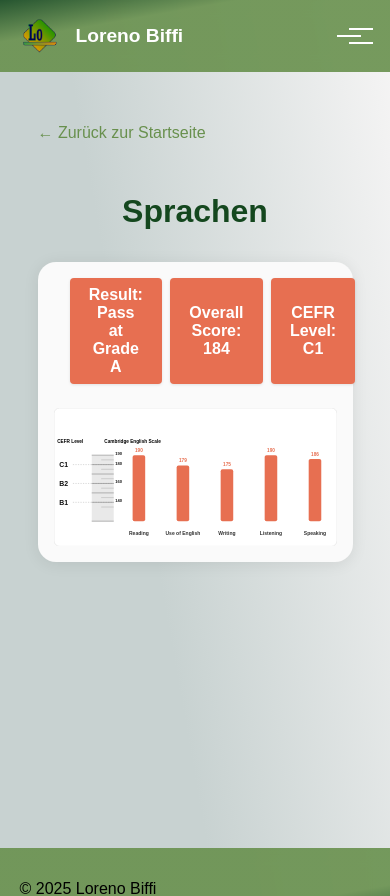
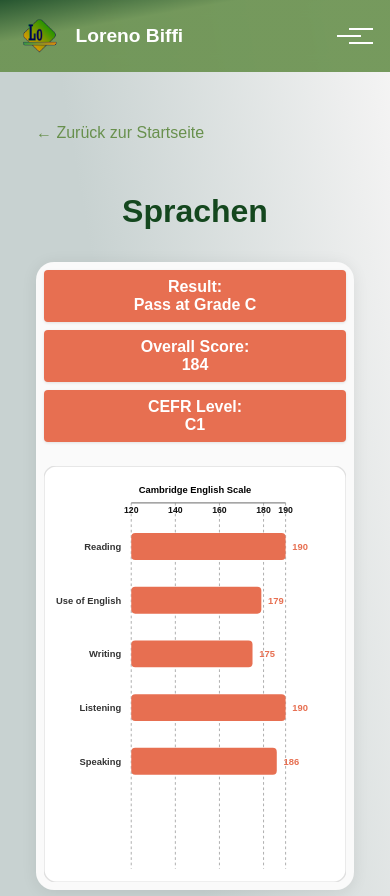
Before and after one commit to LorenoWiss/LorenoBiffiWebseite, a Vue app in the folder Bewerbungswebseite/: page /sprachen in a window 390 px wide. Shown: the top 896 px of the page. Built offline with nearby package versions, Linux system fonts and the light colour scheme.

Commit message:
Grafik für sprachen auf mobile angepasst

```diff
--- a/Bewerbungswebseite/package.json
+++ b/Bewerbungswebseite/package.json
@@ -15,6 +15,7 @@
     "@fortawesome/free-brands-svg-icons": "^6.7.2",
     "@fortawesome/free-solid-svg-icons": "^6.7.2",
     "@fortawesome/vue-fontawesome": "^3.0.8",
+    "gsap": "^3.13.0",
     "vue": "^3.5.13",
     "vue-router": "^4.5.1"
   },
--- a/Bewerbungswebseite/src/components/Sprachen.vue
+++ b/Bewerbungswebseite/src/components/Sprachen.vue
@@ -8,27 +8,30 @@
       </p>
               <div class="cambridge-svg-wrapper">
         <div class="info-row">
-          <div class="info-box">Result:<br>Pass at Grade A</div>
-          <div class="info-box">Overall Score:<br>184</div>
-          <div class="info-box">CEFR Level:<br>C1</div>
+          <div class="info-box">Result:<br>Pass at Grade C</div>
+          <div class="info-box">Overall Score:<br>{{ overallScore }}</div>
+          <div class="info-box">CEFR Level:<br>{{ cefrLevel }}</div>
         </div>
-        <svg viewBox="0 0 900 440" class="cambridge-svg">
-          <rect x="0" y="0" width="900" height="440" rx="18" fill="#fff" stroke="#e0e0e0" stroke-width="2" />
-          <g transform="translate(0,50)">
+        <svg :viewBox="viewBox" class="cambridge-svg">
+          <rect x="0" y="0" width="100%" height="100%" rx="18" fill="#fff" stroke="#e0e0e0" stroke-width="2" />
+
+          <!-- Desktop View -->
+          <g v-if="!isMobile">
+            <!-- Scale/Ruler -->
             <g>
-              <text x="10" y="60" font-size="15" font-family="Arial, sans-serif" font-weight="bold">CEFR Level</text>
-              <text x="160" y="60" font-size="15" font-family="Arial, sans-serif" font-weight="bold">Cambridge English Scale</text>
+              <text x="10" y="60" class="scale-label">CEFR Level</text>
+              <text x="160" y="60" class="scale-label">Cambridge English Scale</text>
               <rect x="120" y="100" width="70" height="210" fill="#e0e0e0" opacity="0.7" />
-              <line x1="60" y1="130" x2="190" y2="130" stroke="#888" stroke-dasharray="4,4" />
-              <line x1="60" y1="190" x2="190" y2="190" stroke="#888" stroke-dasharray="4,4" />
-              <line x1="60" y1="250" x2="190" y2="250" stroke="#888" stroke-dasharray="4,4" />
-              <text x="45" y="138" font-size="22" font-family="Arial, sans-serif" font-weight="bold" fill="#111" text-anchor="end">C1</text>
-              <text x="45" y="198" font-size="22" font-family="Arial, sans-serif" font-weight="bold" fill="#111" text-anchor="end">B2</text>
-              <text x="45" y="258" font-size="22" font-family="Arial, sans-serif" font-weight="bold" fill="#111" text-anchor="end">B1</text>
-              <text x="195" y="100" font-size="13" font-family="Arial, sans-serif" font-weight="bold" fill="#111" text-anchor="start">190</text>
-              <text x="195" y="130" font-size="13" font-family="Arial, sans-serif" font-weight="bold" fill="#111" text-anchor="start">180</text>
-              <text x="195" y="190" font-size="13" font-family="Arial, sans-serif" font-weight="bold" fill="#111" text-anchor="start">160</text>
-              <text x="195" y="250" font-size="13" font-family="Arial, sans-serif" font-weight="bold" fill="#111" text-anchor="start">140</text>
+              <line x1="60" y1="130" x2="190" y2="130" class="scale-line-dashed" />
+              <line x1="60" y1="190" x2="190" y2="190" class="scale-line-dashed" />
+              <line x1="60" y1="250" x2="190" y2="250" class="scale-line-dashed" />
+              <text x="45" y="138" class="cefr-label" text-anchor="end">C1</text>
+              <text x="45" y="198" class="cefr-label" text-anchor="end">B2</text>
+              <text x="45" y="258" class="cefr-label" text-anchor="end">B1</text>
+              <text x="195" y="100" class="scale-number" text-anchor="start">190</text>
+              <text x="195" y="130" class="scale-number" text-anchor="start">180</text>
+              <text x="195" y="190" class="scale-number" text-anchor="start">160</text>
+              <text x="195" y="250" class="scale-number" text-anchor="start">140</text>
               <g stroke="#888">
                 <line x1="120" y1="100" x2="190" y2="100" stroke-width="2" />
                 <line x1="120" y1="130" x2="190" y2="130" stroke-width="2" />
@@ -45,34 +48,28 @@
                 <line x1="150" y1="265" x2="190" y2="265" stroke-width="1" />
               </g>
             </g>
-            <g>
-              <rect
-                v-for="(bar, i) in bars"
-                :key="bar.label"
-                :x="bar.x"
-                :y="bar.animatedY + 20"
-                :width="40"
-                :height="bar.animatedHeight"
-                fill="#e76f51"
-                rx="6"
-              />
+            <!-- Bars and Labels -->
+            <g v-for="bar in chartData" :key="bar.label">
+              <rect :x="bar.x" :y="bar.y" :width="bar.width" :height="bar.height" fill="#e76f51" rx="6" />
+              <text :x="bar.valueX" :y="bar.valueY" class="bar-value" text-anchor="middle">{{ Math.round(bar.animatedValue) }}</text>
+              <text :x="bar.labelX" :y="bar.labelY" class="bar-label" text-anchor="middle">{{ bar.label }}</text>
             </g>
-            <g font-size="15" font-weight="bold" fill="#e76f51" text-anchor="middle">
-              <text
-                v-for="(bar, i) in bars"
-                :key="bar.label + '-value'"
-                :x="bar.x + 20"
-                :y="bar.animatedY + 10"
-              >{{ bar.value }}</text>
+          </g>
+
+          <!-- Mobile View -->
+          <g v-if="isMobile">
+            <!-- Scale -->
+            <text x="50%" y="40" class="scale-label" text-anchor="middle">Cambridge English Scale</text>
+            <line x1="130" y1="55" x2="360" y2="55" class="scale-line" />
+            <g v-for="score in [120, 140, 160, 180, 190]" :key="score">
+                <line :x1="130 + (score - 120) / 70 * 230" y1="55" :x2="130 + (score - 120) / 70 * 230" y2="600" class="scale-line-dashed" />
+                <text :x="130 + (score - 120) / 70 * 230" y="70" class="scale-number" text-anchor="middle">{{ score }}</text>
             </g>
-            <g font-size="16" fill="#333" font-family="Arial, sans-serif" font-weight="bold">
-              <text
-                v-for="(bar, i) in bars"
-                :key="bar.label + '-label'"
-                :x="bar.x + 20"
-                y="355"
-                text-anchor="middle"
-              >{{ bar.label }}</text>
+            <!-- Bars and Labels -->
+            <g v-for="bar in chartData" :key="bar.label">
+              <rect :x="bar.x" :y="bar.y" :width="bar.width" :height="bar.height" fill="#e76f51" rx="6" />
+              <text :x="bar.labelX" :y="bar.labelY" class="bar-label" text-anchor="end">{{ bar.label }}</text>
+              <text :x="bar.valueX" :y="bar.valueY" class="bar-value" text-anchor="start">{{ Math.round(bar.animatedValue) }}</text>
             </g>
           </g>
         </svg>
@@ -82,94 +79,136 @@
 </template>
 
 <script>
+import { ref, computed, onMounted, onUnmounted } from 'vue';
+import { gsap } from 'gsap';
+
 export default {
-  name: 'MeineSprachen',
-  props: {
-    pageTitle: {
-      type: String,
-      required: true,
-    },
-  },
-  data() {
-    // SVG chart constants for Cambridge scale (120–190)
-    const scaleTop = 80;    // y-position for 190
-    const scaleBottom = 290; // y-position for 120
-    const scaleHeight = scaleBottom - scaleTop; // 210
-    const minScore = 120;
-    const maxScore = 190;
-    // Bar data
-    const bars = [
-      { label: 'Reading', value: 190, x: 250 },
-      { label: 'Use of English', value: 179, x: 390 },
-      { label: 'Writing', value: 175, x: 530 },
-      { label: 'Listening', value: 190, x: 670 },
-      { label: 'Speaking', value: 186, x: 810 },
-    ].map(bar => ({
-      ...bar,
-      animatedHeight: 0,
-      animatedY: scaleBottom,
-    }));
+  name: 'Sprachen',
+  setup() {
+    const scores = ref([
+      { label: 'Reading', value: 190 },
+      { label: 'Use of English', value: 179 },
+      { label: 'Writing', value: 175 },
+      { label: 'Listening', value: 190 },
+      { label: 'Speaking', value: 186 },
+    ]);
+
+    const animatedScores = ref(scores.value.map(s => ({ ...s, animatedValue: 0 })));
+
+    const isMobile = ref(window.innerWidth <= 768);
+
+    const viewBox = computed(() => (isMobile.value ? '0 0 450 620' : '0 0 900 440'));
+
+    const updateScreenSize = () => {
+      isMobile.value = window.innerWidth <= 768;
+    };
+
+    const runAnimation = () => {
+      gsap.to(
+        animatedScores.value,
+        {
+          animatedValue: (i) => scores.value[i].value,
+          duration: 1.5,
+          ease: 'power3.out',
+          stagger: 0.1,
+          onUpdate: function() {
+            // This is a bit of a hack to force Vue to re-render
+            // during the animation. It works by updating the reference.
+            animatedScores.value = [...animatedScores.value];
+          }
+        }
+      );
+    }
+
+    onMounted(() => {
+      window.addEventListener('resize', updateScreenSize);
+      runAnimation();
+    });
+
+    onUnmounted(() => {
+      window.removeEventListener('resize', updateScreenSize);
+    });
+
+    const chartData = computed(() => {
+      const scaleMin = 120;
+      const scaleMax = 190;
+
+      if (isMobile.value) {
+        // Mobile layout calculations
+        const yPositions = [100, 180, 260, 340, 420];
+        const barHeight = 40;
+        const chartMinX = 130;
+        const chartWidth = 230; // Reduced to create space for labels
+
+        return animatedScores.value.map((score, index) => {
+          const barWidth = ((score.animatedValue - scaleMin) / (scaleMax - scaleMin)) * chartWidth;
+          const y = yPositions[index];
+          return {
+            ...score,
+            x: chartMinX,
+            y: y,
+            width: barWidth,
+            height: barHeight,
+            labelX: chartMinX - 15,
+            labelY: y + barHeight / 2 + 5,
+            valueX: chartMinX + barWidth + 10, // Position value to the right of the bar
+            valueY: y + barHeight / 2 + 5,
+          };
+        });
+      } else {
+        // Desktop layout calculations
+        const scaleTop = 100;    // y-position for 190
+        const scaleBottom = 310; // y-position for 120 (approx)
+        const scaleHeight = scaleBottom - scaleTop; // 210
+
+        return animatedScores.value.map((score, index) => {
+          const valueClamped = Math.max(120, Math.min(score.animatedValue, 190));
+          const rel = (valueClamped - 120) / (190 - 120);
+          const barY = scaleBottom - rel * scaleHeight;
+          const barHeight = scaleBottom - barY;
+
+          return {
+            ...score,
+            x: 250 + index * 140,
+            y: barY,
+            width: 40,
+            height: barHeight,
+            labelX: 250 + index * 140 + 20,
+            labelY: 330,
+            valueX: 250 + index * 140 + 20,
+            valueY: barY - 10,
+          };
+        });
+      }
+    });
+
+    const overallScore = computed(() => {
+      const total = scores.value.reduce((acc, score) => acc + score.value, 0);
+      return Math.round(total / scores.value.length);
+    });
+
+    const cefrLevel = computed(() => {
+      const score = overallScore.value;
+      if (score >= 180) return 'C1';
+      if (score >= 160) return 'B2';
+      if (score >= 140) return 'B1';
+      return 'N/A';
+    });
+
     return {
-      bars,
-      scaleTop,
-      scaleBottom,
-      scaleHeight,
-      minScore,
-      maxScore,
+      isMobile,
+      viewBox,
+      chartData,
+      overallScore,
+      cefrLevel,
     };
-  },
-  mounted() {
-    this.animateBars();
-  },
-  methods: {
-    animateBars() {
-      const duration = 900; // ms
-      const start = performance.now();
-      const scaleTop = this.scaleTop;
-      const scaleBottom = this.scaleBottom;
-      const scaleHeight = this.scaleHeight;
-      const minScore = this.minScore;
-      const maxScore = this.maxScore;
-      const bars = this.bars;
-      const animate = now => {
-        const elapsed = Math.min((now - start) / duration, 1);
-        bars.forEach(bar => {
-          // Calculate bar height and y so that 120 = bottom, 190 = top
-          const valueClamped = Math.max(minScore, Math.min(bar.value, maxScore));
-          const rel = (valueClamped - minScore) / (maxScore - minScore);
-          const barY = scaleBottom - rel * scaleHeight;
-          const barHeight = (scaleBottom - barY);
-          bar.animatedHeight = barHeight * elapsed;
-          bar.animatedY = scaleBottom - bar.animatedHeight;
-        });
-        if (elapsed < 1) {
-          requestAnimationFrame(animate);
-        } else {
-          // Ensure final state
-          bars.forEach(bar => {
-            const valueClamped = Math.max(minScore, Math.min(bar.value, maxScore));
-            const rel = (valueClamped - minScore) / (maxScore - minScore);
-            const barY = scaleBottom - rel * scaleHeight;
-            const barHeight = (scaleBottom - barY);
-            bar.animatedHeight = barHeight;
-            bar.animatedY = scaleBottom - bar.animatedHeight;
-          });
-        }
-      };
-      requestAnimationFrame(animate);
-    },
-  },
-  metaInfo() {
-    return {
-      title: this.pageTitle + ' - Loreno Biffi',
-    }
   },
 };
 </script>
 
 <style scoped>
 .projekt-section {
-  padding: 2rem 5%;
+  padding: 2rem 1rem;
   max-width: 800px;
   margin: 0 auto;
 }
@@ -206,7 +245,7 @@ export default {
   max-width: 650px;
   background: #fafafa;
   border-radius: 18px;
-  box-shadow: 0 2px 16px rgba(0,0,0,0.08);
+  box-shadow: 0 2px 16px rgba(0, 0, 0, 0.08);
   padding: 1rem;
 }
 
@@ -226,76 +265,80 @@ export default {
   font-weight: 600;
   flex: 1;
   text-align: center;
-  box-shadow: 0 1px 3px rgba(0,0,0,0.1);
+  box-shadow: 0 1px 3px rgba(0, 0, 0, 0.1);
   display: flex;
   flex-direction: column;
   justify-content: center;
-}
-
-.info-box br + * {
-  font-size: 1.3rem;
-  font-weight: 700;
-  margin-top: 0.2rem;
 }
 
 .cambridge-svg {
   width: 100%;
   height: auto;
   display: block;
+  font-family: Arial, sans-serif;
+}
+
+.scale-label {
+  font-size: 15px;
+  font-weight: bold;
+}
+
+.cefr-label {
+  font-size: 22px;
+  font-weight: bold;
+  fill: #111;
+  text-anchor: end;
+}
+
+.scale-number {
+  font-size: 13px;
+  font-weight: bold;
+  fill: #111;
+}
+
+.scale-line-dashed {
+  stroke: #888;
+  stroke-dasharray: 4, 4;
+}
+
+.scale-line {
+  stroke: #888;
+  stroke-width: 2;
+}
+
+.bar-label {
+  font-size: 16px;
+  fill: #333;
+  font-weight: bold;
+}
+
+.bar-value {
+  font-size: 15px;
+  font-weight: bold;
+  fill: #e76f51;
+}
+
+/* Mobile Styles */
+@media (max-width: 768px) {
+  .info-row {
+    flex-direction: column;
+    padding: 0;
+  }
+
+  .cambridge-svg-wrapper {
+    padding: 0.5rem;
+  }
+
+  .bar-label {
+    font-size: 14px;
+  }
+
+  .bar-value {
+    font-size: 14px;
+  }
+
+  .scale-label {
+    font-size: 14px;
+  }
 }
 </style>
-
-/* Cambridge-style summary boxes */
-.cambridge-summary-row {
-  display: flex;
-  flex-direction: row;
-  justify-content: center;
-  align-items: stretch;
-  gap: 2.5rem;
-  margin-bottom: 1.2rem;
-  background: #fff;
-  padding: 0.5rem 0;
-  border-radius: 8px;
-}
-.cambridge-summary-box {
-  background: #e76f51;
-  color: #fff;
-  border-radius: 6px;
-  border: 2px solid #d35439;
-  min-width: 200px;
-  max-width: 220px;
-  height: 62px;
-  display: flex;
-  flex-direction: row;
-  align-items: center;
-  justify-content: space-between;
-  padding: 0.5rem 1.2rem 0.7rem 1.2rem;
-  box-sizing: border-box;
-  box-shadow: 0 1px 4px rgba(0,0,0,0.04);
-  gap: 1.2rem;
-}
-.cambridge-summary-box-row {
-  flex-direction: row !important;
-  align-items: center !important;
-  justify-content: space-between !important;
-}
-.cambridge-summary-title {
-  color: #111;
-  font-size: 1.08rem;
-  font-weight: 500;
-  letter-spacing: 0.01em;
-  text-align: left;
-}
-.cambridge-summary-value {
-  font-size: 1.45rem;
-  font-weight: 700;
-  color: #fff;
-  letter-spacing: 0.5px;
-  text-align: right;
-}
-.cambridge-summary-value-bold {
-  font-size: 1.25rem;
-  font-weight: 800;
-  color: #fff;
-  text-align: right;
-}
```
Also changed, not shown: 1 other file (tests, documents, lock files or other folders).
